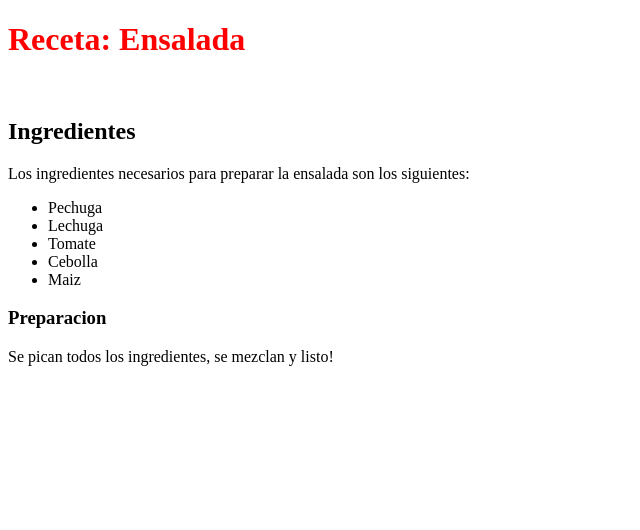
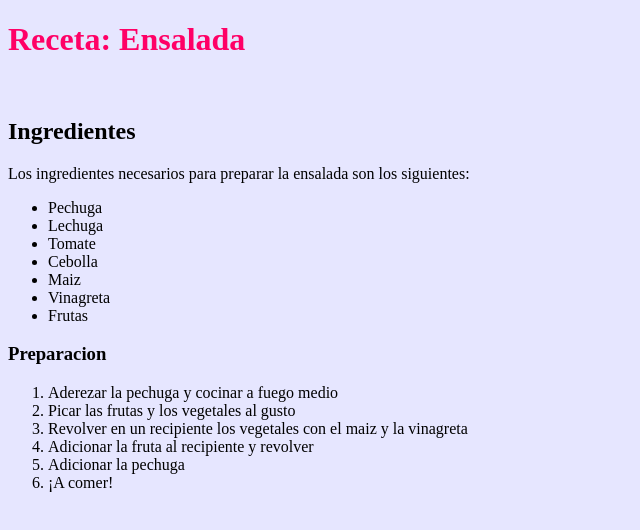
Before and after one commit to Cristianjs93/aspirantes-mir-html-y-css, a plain HTML site: page ejercicio1-html-y-css/index.html in a window 1280 px wide. Shown: the whole page, without its empty margins (0-640 px from the left). Drawn offline with Linux system fonts and the light colour scheme; files whose address does not match are found by name.

Commit message:
Bonus: se cambia color de fondo y agrea ol a la preparacion

```diff
--- a/ejercicio1-html-y-css/estilos.css
+++ b/ejercicio1-html-y-css/estilos.css
@@ -1,3 +1,6 @@
 h1 {
- color: #ff0000;
+ color: #ff0066;
 }
+body {
+    background-color: #e6e6ff;
+}
--- a/ejercicio1-html-y-css/index.html
+++ b/ejercicio1-html-y-css/index.html
@@ -18,8 +18,17 @@
         <li>Tomate</li>
         <li>Cebolla</li>
         <li>Maiz</li>
+        <li>Vinagreta</li>
+        <li>Frutas</li>
     </ul>
     <h3>Preparacion</h3>
-    <p>Se pican todos los ingredientes, se mezclan y listo!</p>
+    <ol>
+        <li>Aderezar la pechuga y cocinar a fuego medio</li>
+        <li>Picar las frutas y los vegetales al gusto</li>
+        <li>Revolver en un recipiente los vegetales con el maiz y la vinagreta</li>
+        <li>Adicionar la fruta al recipiente y revolver</li>
+        <li>Adicionar la pechuga</li>
+        <li>¡A comer!</li>
+    </ol>
 </body>
 </html>
```
